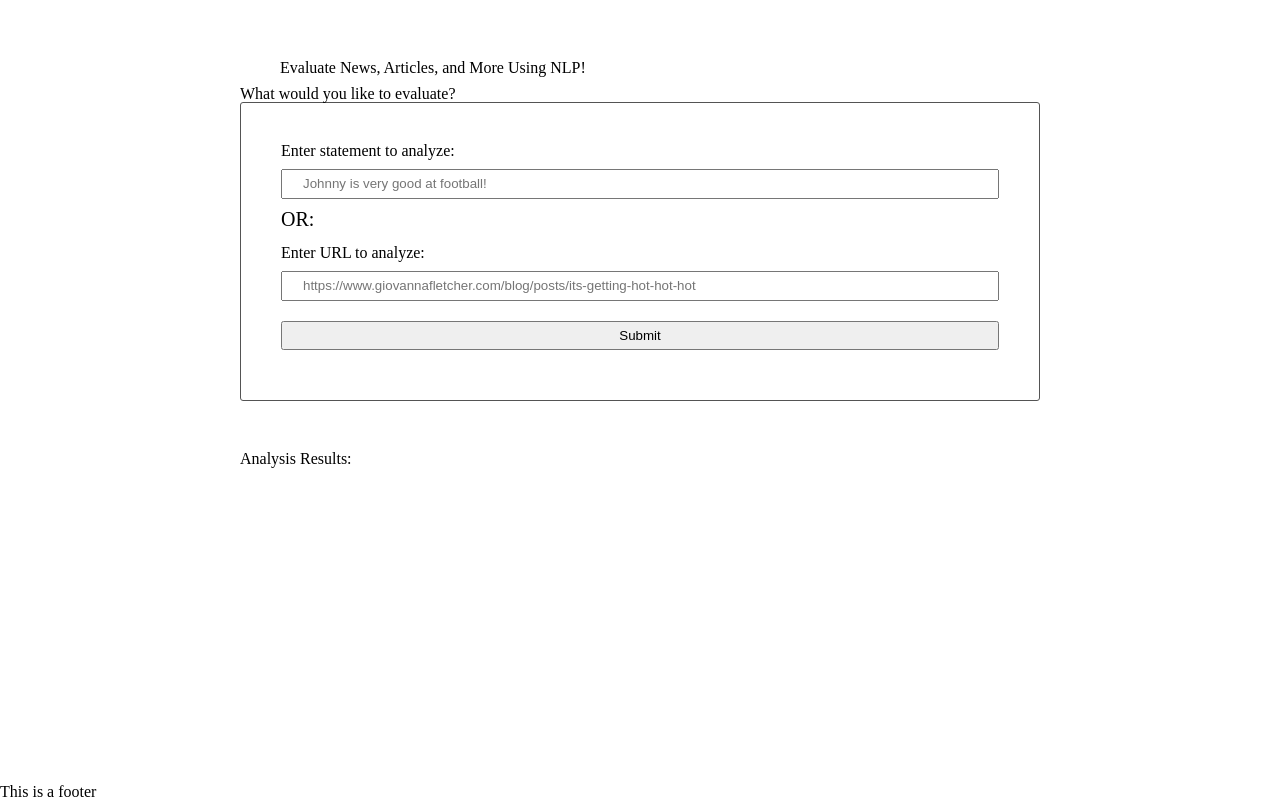
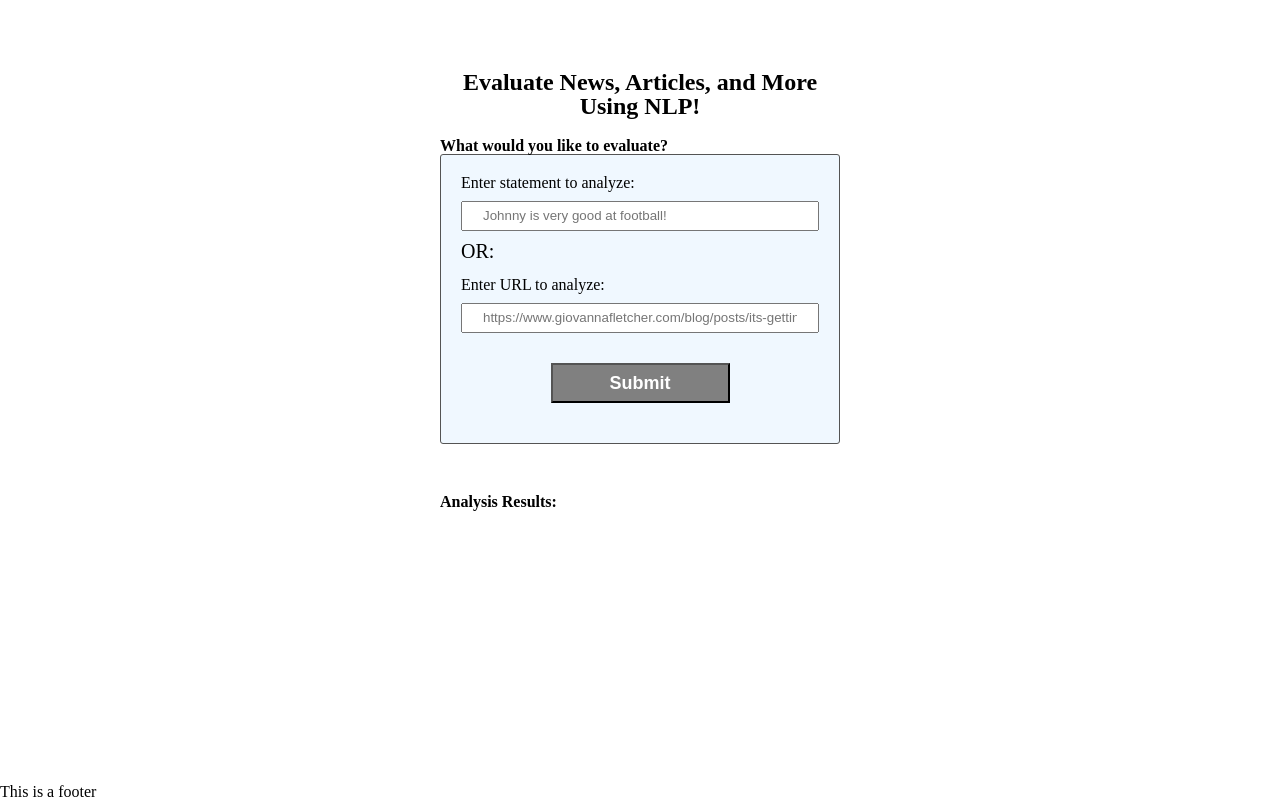
Before and after one commit to ATown0789/nlp-project, a website built with webpack: page src/client/views/index.html in a window 1280 px wide. Built offline with nearby package versions, Linux system fonts and the light colour scheme.

Commit message:
Add minimal styling

```diff
--- a/src/client/styles/base.scss
+++ b/src/client/styles/base.scss
@@ -9,6 +9,6 @@ main {
 }
 
 section {
-    max-width: 800px;
+    max-width: 400px;
     margin: 50px auto;
 }
--- a/src/client/styles/form.scss
+++ b/src/client/styles/form.scss
@@ -1,7 +1,8 @@
 form {
     border: 1px solid #545454;
     border-radius: 3px;
-    padding: 40px;
+    padding: 20px;
+	background: #f0f8ff;
 }
 
 input {
@@ -10,3 +11,14 @@ input {
     line-height: 16px;
     margin: 10px 0;
 }
+
+input[type='submit'] {
+	display: block;
+	margin: 20px auto;
+	padding: 10px;
+	width: 50%;
+	background: gray;
+	color: white;
+	font-size: 18px;
+	font-weight: bold;
+}
--- a/src/client/styles/header.scss
+++ b/src/client/styles/header.scss
@@ -1,5 +1,7 @@
 header {
     display: flex;
-    justify-content: space-between;
-    padding: 10px 40px;
+    justify-content: center;
+	text-align: center;
+    padding: 20px 10px;
+	font-size: 24px;
 }
--- a/src/client/styles/resets.scss
+++ b/src/client/styles/resets.scss
@@ -24,7 +24,6 @@ time, mark, audio, video {
 	padding: 0;
 	border: 0;
 	font-size: 100%;
-	font: inherit;
 	vertical-align: baseline;
 }
 /* HTML5 display-role reset for older browsers */
```
